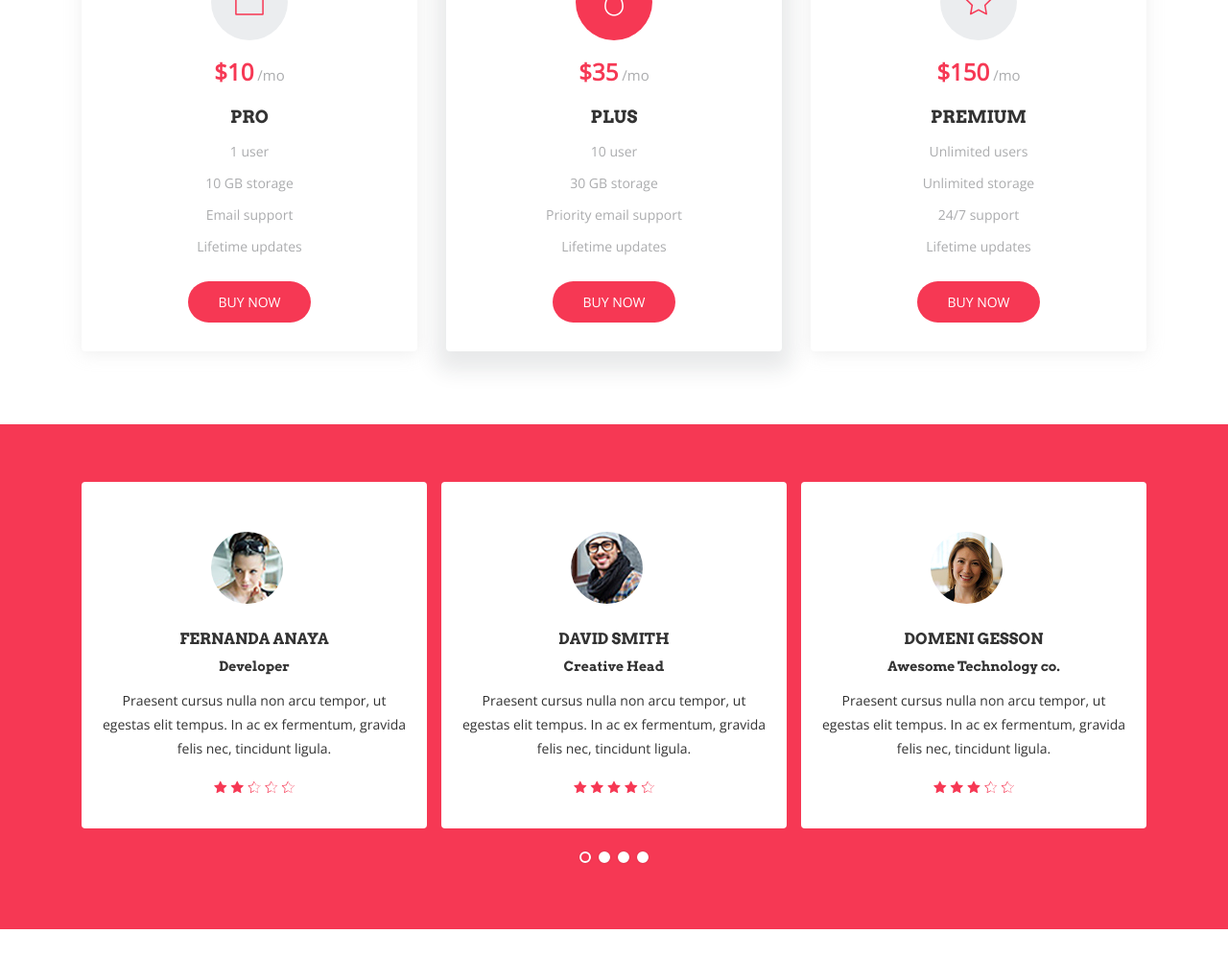
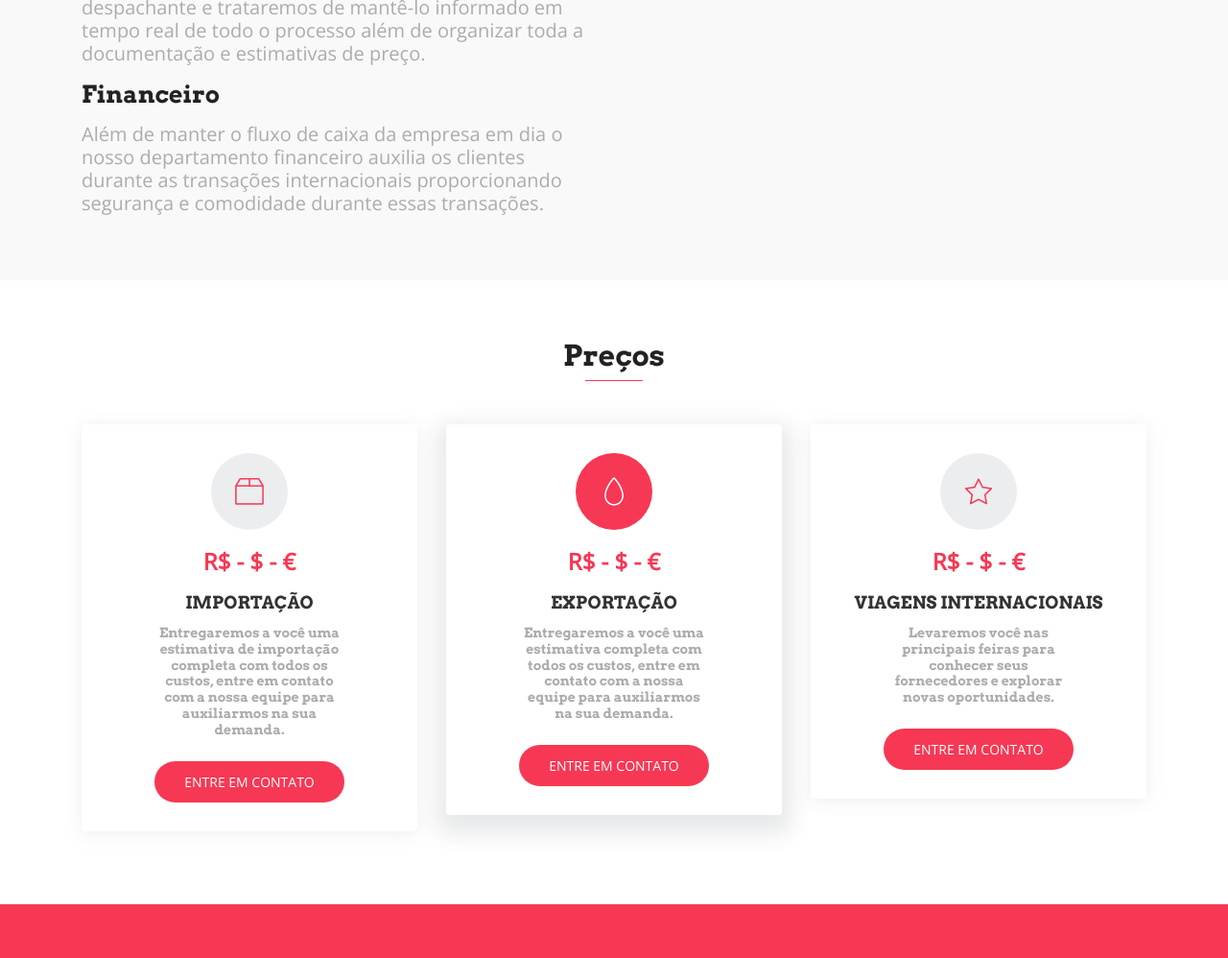
Before and after one commit to angheben/ang_trading, a Django app: page / in a window 1280 px wide. Shown: the part 2918-3916 px from the top of the page at 96% size. Run offline with Django 4.2, Linux system fonts and the light colour scheme; data comes from the database, SQL or seed files in the repository; data that the repository does not hold is empty; some libraries are stand-ins or nearby versions; some web fonts are replaced.

Commit message:
services, team_section and pricing features edited

```diff
--- a/core/templates/pricing.html
+++ b/core/templates/pricing.html
@@ -2,7 +2,7 @@
 <section id="pricing" class="section-padding">
       <div class="container">
         <div class="section-header text-center">
-          <h2 class="section-title wow fadeInDown" data-wow-delay="0.3s">Pricing</h2>
+          <h2 class="section-title wow fadeInDown" data-wow-delay="0.3s">Preços</h2>
           <div class="shape wow fadeInDown" data-wow-delay="0.3s"></div>
         </div>
         <div class="row">
@@ -12,18 +12,18 @@
                 <i class="lni-package"></i>
               </div>
               <div class="pricing-header">
-                <p class="price-value">$10<span> /mo</span></p>
+                <p class="price-value">R$ - $ - €</p>
               </div>
               <div class="title">
-                <h3>Pro</h3>
+                <h3>Importação</h3>
               </div>
               <ul class="description">
-                <li>1 user</li>
-                <li>10 GB storage</li>
-                <li>Email support</li>
-                <li>Lifetime updates</li>
+                <h2>
+                  Entregaremos a você uma estimativa de importação completa com todos os custos, entre em contato com a
+                  nossa equipe para auxiliarmos na sua demanda.
+                </h2>
               </ul>
-              <button class="btn btn-common">Buy Now</button>
+              <button class="btn btn-common">Entre em Contato</button>
             </div>
           </div>
           <div class="col-lg-4 col-md-6 col-xs-12 active">
@@ -32,18 +32,18 @@
                 <i class="lni-drop"></i>
               </div>
               <div class="pricing-header">
-                <p class="price-value">$35<span> /mo</span></p>
+                <p class="price-value">R$ - $ - €</p>
               </div>
               <div class="title">
-                <h3>Plus</h3>
+                <h3>Exportação</h3>
               </div>
               <ul class="description">
-                <li>10 user</li>
-                <li>30 GB storage</li>
-                <li>Priority email support</li>
-                <li>Lifetime updates</li>
+                <h2>
+                  Entregaremos a você uma estimativa completa com todos os custos, entre em contato com a nossa equipe
+                  para auxiliarmos na sua demanda.
+                </h2>
               </ul>
-              <button class="btn btn-common">Buy Now</button>
+              <button class="btn btn-common">Entre em Contato</button>
            </div>
           </div>
           <div class="col-lg-4 col-md-6 col-xs-12">
@@ -52,18 +52,17 @@
                 <i class="lni-star"></i>
               </div>
               <div class="pricing-header">
-                <p class="price-value">$150<span> /mo</span></p>
+                <p class="price-value">R$ - $ - €</p>
               </div>
               <div class="title">
-                <h3>Premium</h3>
+                <h3>Viagens Internacionais</h3>
               </div>
               <ul class="description">
-                <li>Unlimited users</li>
-                <li>Unlimited storage</li>
-                <li>24/7 support</li>
-                <li>Lifetime updates</li>
+                <h2>
+                  Levaremos você nas principais feiras para conhecer seus fornecedores e explorar novas oportunidades.
+                </h2>
               </ul>
-              <button class="btn btn-common">Buy Now</button>
+              <button class="btn btn-common">Entre em Contato</button>
             </div>
           </div>
         </div>
--- a/core/templates/services.html
+++ b/core/templates/services.html
@@ -15,7 +15,7 @@
                 <i class="{{ s.Icon }}"></i>
               </div>
               <div class="services-content">
-                <h3><a href="{{ s.service }}">  Whatever </a></h3>
+                <h3> {{ s.Service}} </h3>
                 <p> {{ s.Description }}</p>
               </div>
             </div>
--- a/core/templates/team_section.html
+++ b/core/templates/team_section.html
@@ -2,33 +2,33 @@
 <section id="team" class="section-padding bg-gray">
       <div class="container">
         <div class="section-header text-center">
-          <h2 class="section-title wow fadeInDown" data-wow-delay="0.3s">Conheça nosso time</h2>
+          <h2 class="section-title wow fadeInDown" data-wow-delay="0.3s">Nosso time</h2>
           <div class="shape wow fadeInDown" data-wow-delay="0.3s"></div>
         </div>
         <div class="row">
           <div class="col-lg-6 col-md-12 col-xs-12">
-
-            <!-- Team Item Starts -->
-            {% for e in employees %}
-            <div class="team-item wow fadeInRight" data-wow-delay="0.2s">
-              <div class="team-img">
-                <img class="img-fluid" src="{{ e.image.thumb.url }}" alt="">
+              <div class="team-description" data-wow-delay="0.3s">
+                  <h4>Comercial</h4>
+                  <p></p>
+                <h5> Nossa equipe comercial é responsável por expandir os negócios da empresa buscando novos clientes,
+                     buscando fornecedores no exterior que atendam as demandas dos clientes no Brasil e firmar parcerias
+                     estratégicas com agentes da operação.</h5><p></p>
+                  <h4>Administrativo</h4><p></p>
+                  <h5>
+                      Nossa equipe administrativa é a responsável pela intermediação dos processos dos clientes, fazemos o
+                      contato com os fornecedores, agentes de frete, despachante e trataremos de mantê-lo informado em
+                      tempo real de todo o processo além de organizar toda a documentação e estimativas de preço.
+                  </h5><p></p>
+                  <h4>Financeiro</h4><p></p>
+                  <h5>
+                      Além de manter o fluxo de caixa da empresa em dia o nosso departamento financeiro auxilia os
+                      clientes durante as transações internacionais proporcionando segurança e comodidade durante essas
+                      transações.
+                  </h5>
               </div>
-              <div class="contetn">
-                <div class="info-text">
-                  <h3><a href="#"> {{ e.name }} </a></h3>
-                  <p> {{ e.role }} </p>
-                </div>
-                <p>{{ e.bio }}</p>
-                <ul class="social-icons">
-                  <li><a href="{{ e.facebook }}"><i class="lni-facebook-filled" aria-hidden="true"></i></a></li>
-                  <li><a href="{{ e.twitter }}"><i class="lni-twitter-filled" aria-hidden="true"></i></a></li>
-                  <li><a href="{{ e.instagram }}"><i class="lni-instagram-filled" aria-hidden="true"></i></a></li>
-                </ul>
-              </div>
-            </div>
-            <!-- Team Item Ends -->
-          {% endfor %}
+          </div>
+          <div class="col-lg-6 col-md-12 col-xs-12">
+            <img src="{% static 'img/options/team.png' %}" alt="">
           </div>
         </div>
       </div>
--- a/static/css/main.css
+++ b/static/css/main.css
@@ -453,6 +453,7 @@
 .services-item .services-content h3 {
   margin-top: 10px;
   font-weight: 500;
+  font-size: 20px;
   text-transform: uppercase;
   margin-bottom: 10px;
 }
@@ -883,6 +884,21 @@
   opacity: 1;
 }
 
+.team-description p{
+    margin-top: 15px;
+    margin-bottom: 15px;
+}
+
+.team-description h4{
+    color-text: black;
+    font-size: 25px;
+}
+
+.team-description h5{
+    color-text: black;
+    font-size: 20px;
+}
+
 /* ==========================================================================
    Pricing Table Style
    ========================================================================== */
@@ -977,7 +993,7 @@
   margin-bottom: 20px;
 }
 
-#pricing .table .description li {
+#pricing .table .description h2 {
   font-size: 14px;
   font-weight: 400;
   color: #abacae;
```
